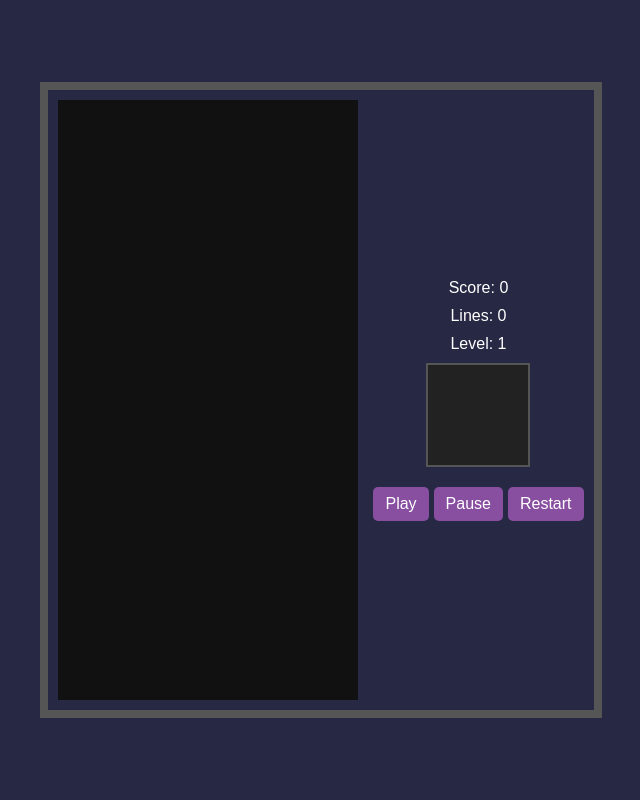
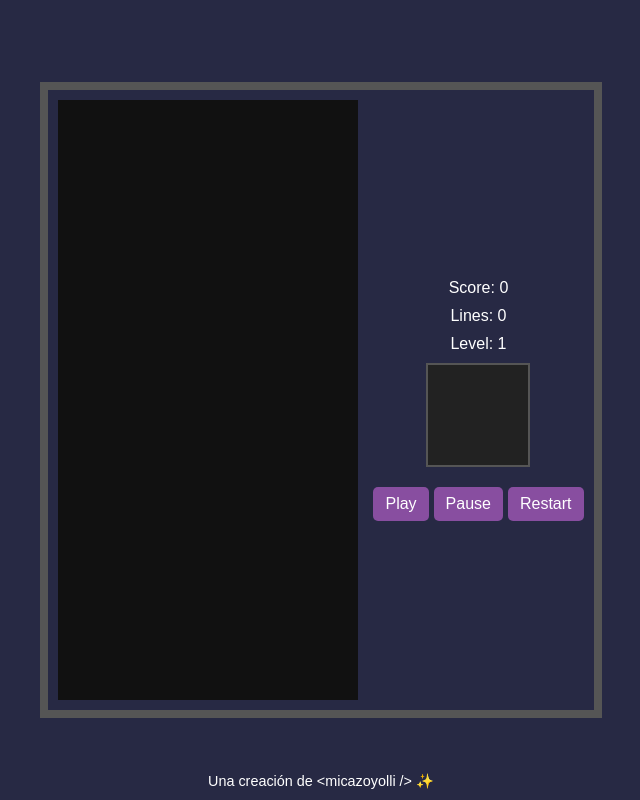
Before and after one commit to micazoyolli/tetris, a website built with Vite: page index.html in a window 1280 px wide. Shown: the whole page, without its empty margins (319-959 px from the left). Built offline with nearby package versions, Linux system fonts and the light colour scheme.

Commit message:
feat(footer): add

```diff
--- a/index.html
+++ b/index.html
@@ -31,6 +31,10 @@
         </div>
       </div>
     </div>
+
+    <footer class="footer">
+      Una creación de <a href="https://nadia.dev" target="_blank">&lt;micazoyolli /&gt; ✨</a>
+    </footer>
     <script type="module" src="/src/game/main.ts"></script>
   </body>
 </html>
--- /dev/null
+++ b/src/styles/_footer.scss
@@ -0,0 +1,20 @@
+@use './variables' as *;
+
+.footer {
+  bottom: 10px;
+  color: $color-text;
+  font-size: 0.9rem;
+  position: fixed;
+  text-align: center;
+  width: 100%;
+  z-index: 100;
+
+  a {
+    color: $color-text;
+    text-decoration: none;
+
+    &:hover {
+      text-decoration: underline;
+    }
+  }
+}
--- a/src/styles/main.scss
+++ b/src/styles/main.scss
@@ -1,3 +1,4 @@
 @use 'variables';
 @use 'layout';
 @use 'buttons';
+@use 'footer';
```
Also changed, not shown: dist/assets/favicon.ico (deleted), dist/assets/icons/computer.png (deleted), dist/assets/icons/icon-192x192.png (deleted), dist/assets/icons/icon-512x512.png (deleted), dist/assets/icons/player.png (deleted), dist/assets/index-BRd14PgL.js (deleted), dist/assets/index-p24KAwtn.css (deleted), dist/assets/screenshot.png (deleted), dist/index.html (deleted), dist/manifest.json (deleted), dist/robots.txt (deleted).
